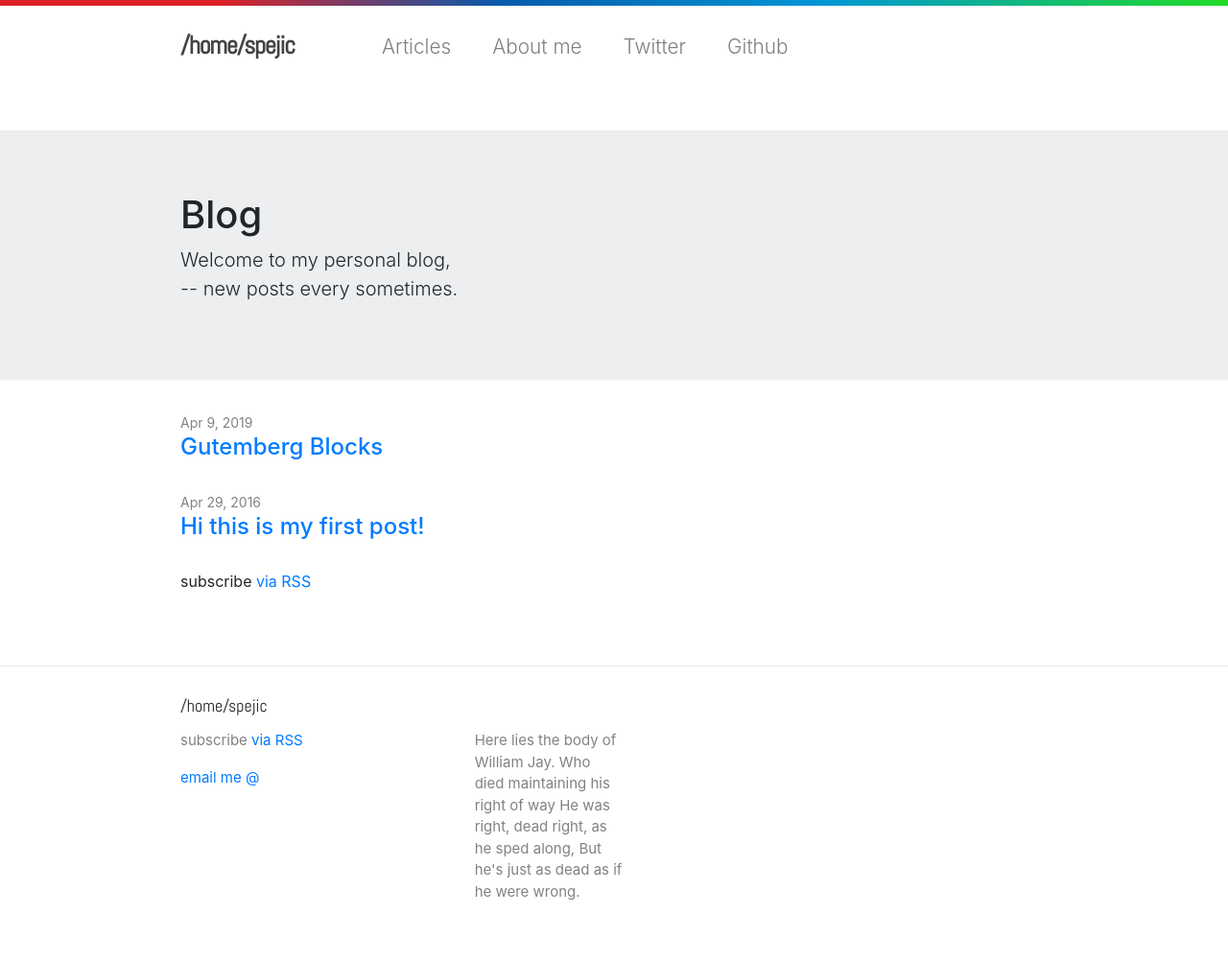
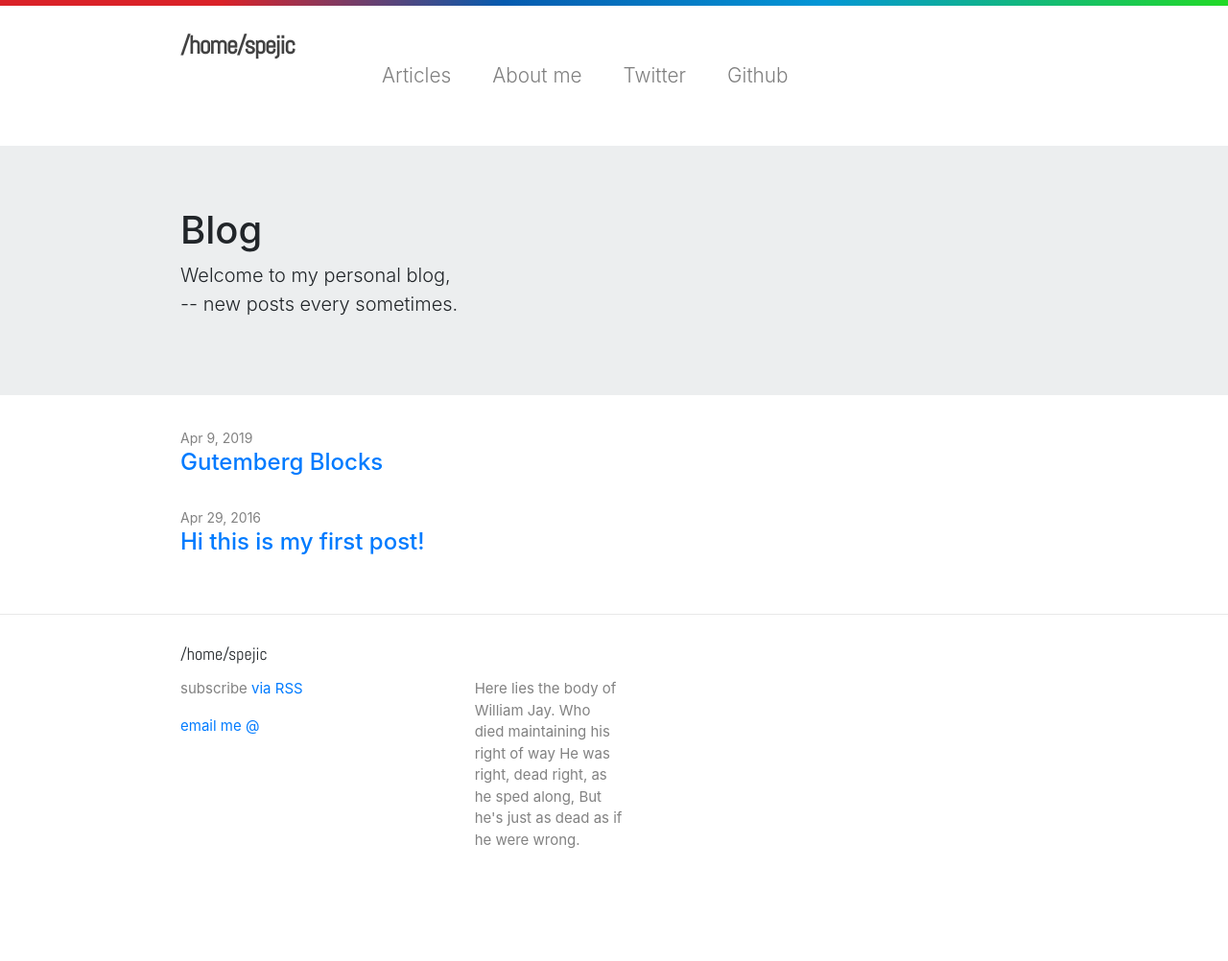
Before and after one commit to spejic88/spejic88.github.io, a Jekyll site: the page built from index.html, in a window 1280 px wide. Shown: the whole page at 96% size. Built offline with Jekyll 4.4.1, drawn with Linux system fonts in a browser that asks for light colours; some web fonts are replaced; after the commit the page ends 948 px from its top, so only the background shows below that.

Commit message:
update #3

```diff
--- a/_layouts/post.html
+++ b/_layouts/post.html
@@ -4,8 +4,10 @@
 <article class="post" itemscope itemtype="http://schema.org/BlogPosting">
 
   <header class="post-header">
-    <h1 class="post-title" itemprop="name headline">{{ page.title }}</h1>
-    <p class="post-meta"><time datetime="{{ page.date | date_to_xmlschema }}" itemprop="datePublished">{{ page.date | date: "%b %-d, %Y" }}</time>{% if page.author %} • <span itemprop="author" itemscope itemtype="http://schema.org/Person"><span itemprop="name">{{ page.author }}</span></span>{% endif %}</p>
+    <div class="wrapper">
+      <h1 class="post-title" itemprop="name headline">{{ page.title }}</h1>
+      <p class="post-meta"><time datetime="{{ page.date | date_to_xmlschema }}" itemprop="datePublished">{{ page.date | date: "%b %-d, %Y" }}</time>{% if page.author %} • <span itemprop="author" itemscope itemtype="http://schema.org/Person"><span itemprop="name">{{ page.author }}</span></span>{% endif %}</p>
+    </div>
   </header>
 
   <div class="post-content" itemprop="articleBody">
--- a/_sass/_layout.scss
+++ b/_sass/_layout.scss
@@ -40,6 +40,7 @@
     line-height: 56px;
     margin-left: 80px;
     margin-top: 5px;
+    padding: 30px 0px 30px;
 
     .menu-icon {
         display: none;
@@ -112,7 +113,7 @@
 
 .page-content {
 
-    margin: 10px 0px 30px !important;
+    padding: 0px 0px 30px !important;
 
     .blog-info {
         width: 100%;
--- a/index.html
+++ b/index.html
@@ -29,7 +29,6 @@
         {% endfor %}
       </ul>
 
-      <p class="rss-subscribe">subscribe <a href="{{ "/feed.xml" | prepend: site.baseurl }}">via RSS</a></p>
     </div>
   </div>
 
```
